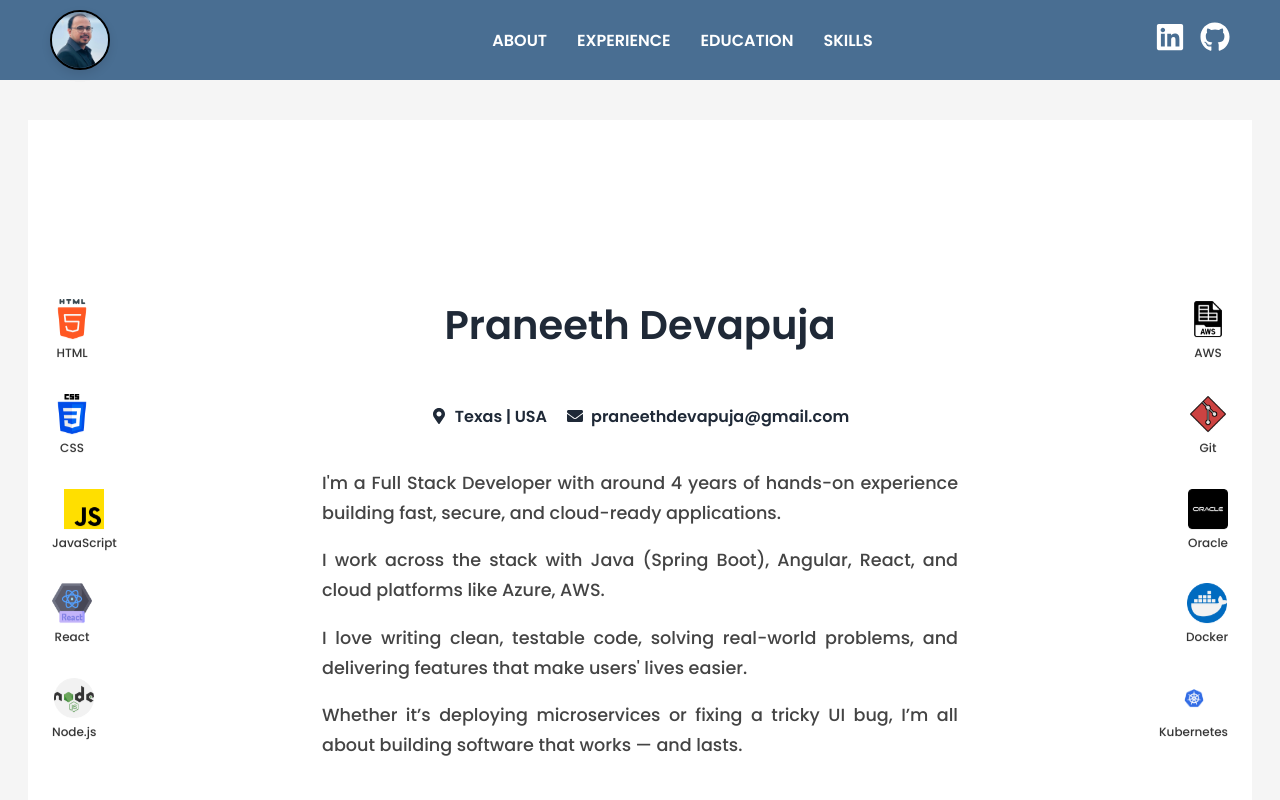
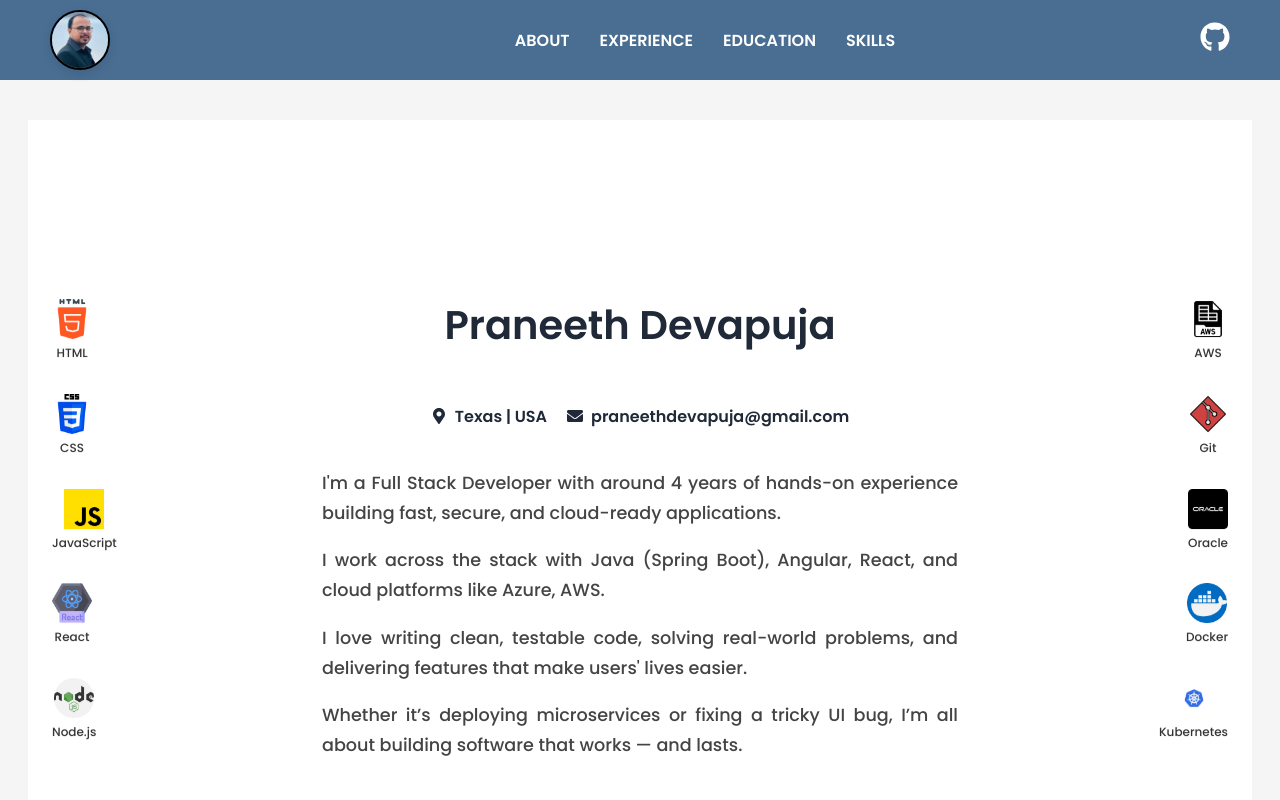
Before and after one commit to devapujap/Praneeth_devapuja, a React (Create React App) app: page / in a window 1280 px wide. Shown: the top 800 px of the page. Built offline with nearby package versions, Linux system fonts and the light colour scheme.

Commit message:
Linkedin Icon removed

```diff
--- a/src/components/NavBar/navbar.css
+++ b/src/components/NavBar/navbar.css
@@ -74,9 +74,9 @@
     cursor: pointer;
 }
 
-.linkedin:hover {
+/* .linkedin:hover {
     color: #0077b5;
-}
+} */
 
 .github:hover {
     color: #333;
--- a/src/components/NavBar/navbar.js
+++ b/src/components/NavBar/navbar.js
@@ -24,9 +24,9 @@
 
             {/* Social Media Icons */}
             <div className="social-icons">
-                <a href="https://www.linkedin.com/in/praneeth-d-aa3b5a107" target="_blank" rel="noopener noreferrer">
+                {/* <a href="https://www.linkedin.com/in/praneeth-d-aa3b5a107" target="_blank" rel="noopener noreferrer">
                     <FaLinkedin className="social-icon linkedin" />
-                </a>
+                </a> */}
                 <a href="https://github.com/devapujap" target="_blank" rel="noopener noreferrer">
                     <FaGithub className="social-icon github" />
                 </a>
```
